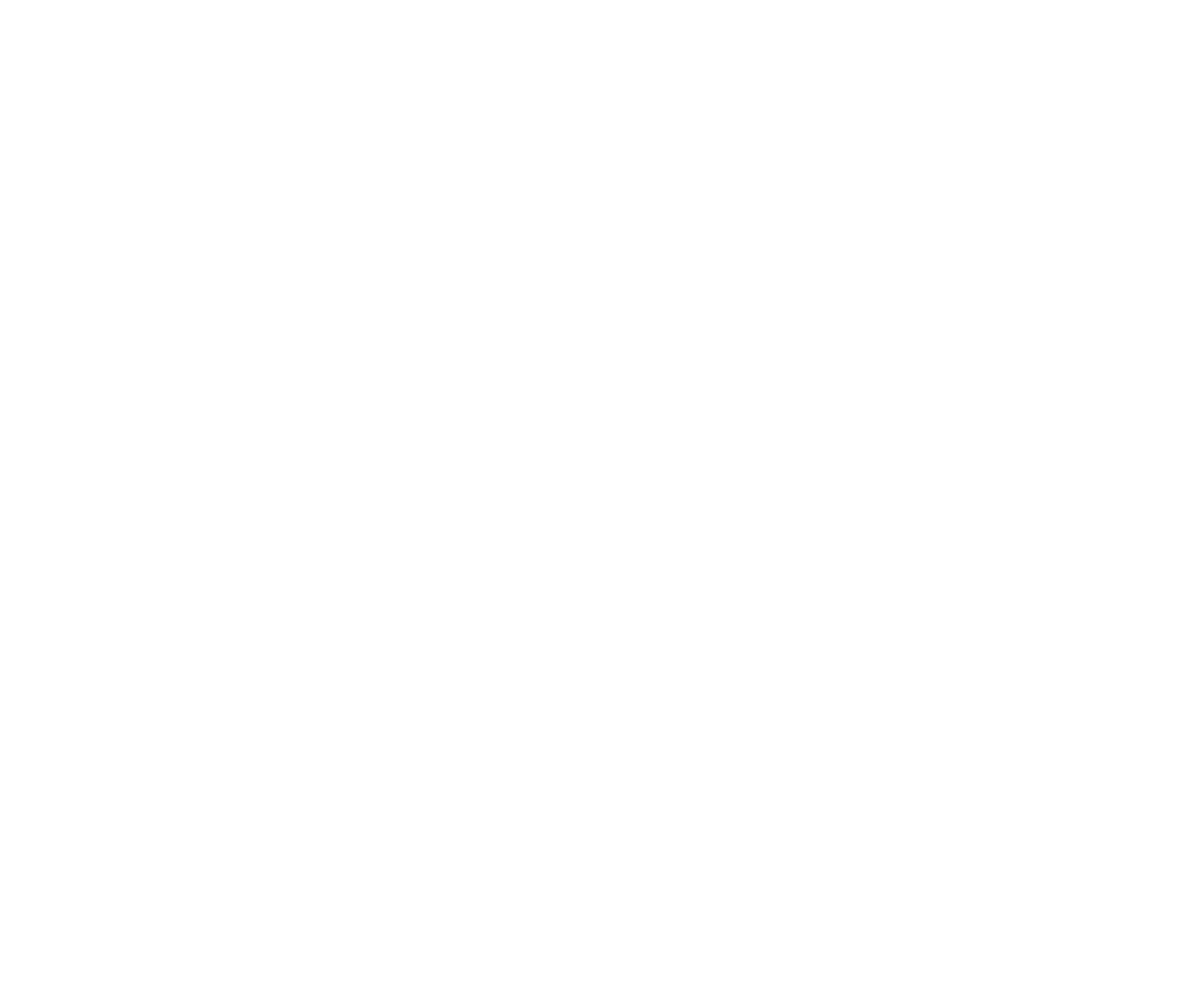
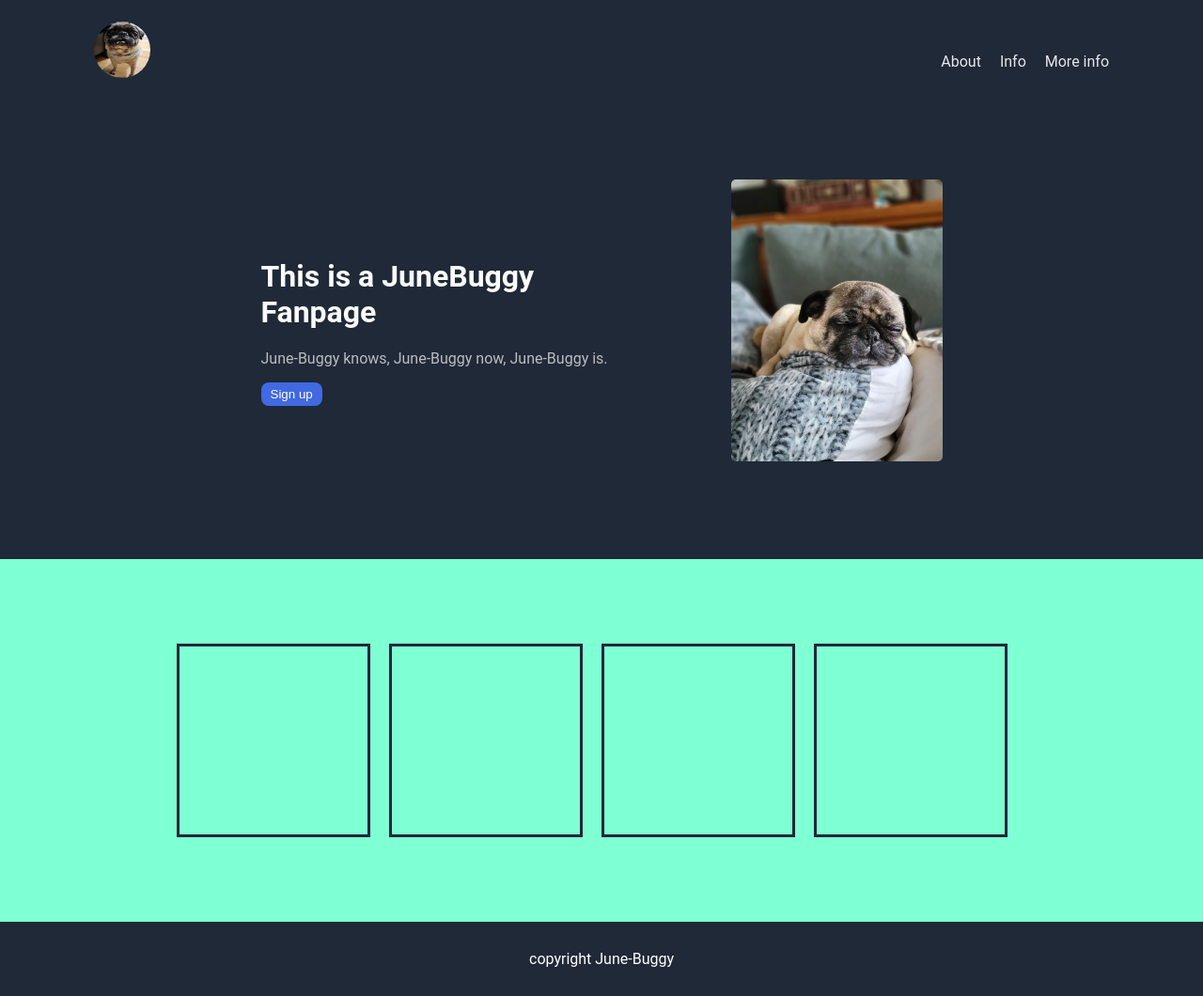
Before and after one commit to erusid/landing-page, a plain HTML site: page index.html in a window 1280 px wide. Shown: the whole page at 94% size. Before the commit the page ends 800 px from the top, so only its background shows below. Drawn offline with Linux system fonts and the light colour scheme.

Commit message:
added a bunch of stuff lol

```diff
--- a/index.html
+++ b/index.html
@@ -4,9 +4,40 @@
     <meta charset="UTF-8">
     <meta http-equiv="X-UA-Compatible" content="IE=edge">
     <meta name="viewport" content="width=device-width, initial-scale=1.0">
-    <title>Document</title>
+    <title>Landing Page</title>
+    <link rel="stylesheet" href="style.css">
 </head>
 <body>
+    <div class="header">
+      <div class="header_logo">
+        <img src="images/junie_header.jpeg" alt="june_header">
+      </div>
+        <ul>
+          <li><a href="#">About</a></li>
+          <li><a href="#">Info</a></li>
+          <li><a href="#">More info</a></li>
+        </ul>
+    </div>
+    <div class="content_top">
+        <div class="top_text">
+            <h1>This is a JuneBuggy Fanpage</h1>
+            <p>June-Buggy knows, June-Buggy now, June-Buggy is.
+            </p>
+            <button class="button_top">Sign up</button>
+        </div>
+        <div class="image">
+            <img src="images/june_top.jpeg" alt="Junie">
+        </div>
+    </div>
+    <div class="content1">
 
+        <div></div>
+        <div></div>
+        <div></div>
+        <div></div>
+    </div>
+    <div class="footer">
+        copyright June-Buggy
+    </div>
 </body>
 </html>
--- a/style.css
+++ b/style.css
@@ -0,0 +1,109 @@
+body {
+    font-family: Roboto, sans-serif;
+    display:flex;
+    flex-direction: column;
+    min-height: 100vh;
+    margin: auto;
+    text-align: center;
+}
+
+.header, ul{
+    background-color: #1F2937;
+    display: flex;
+    justify-content: space-between;
+    padding: auto;
+    align-items: center;
+    gap: 20px;
+    padding-left: 100px;
+    padding-right: 50px;
+    padding-top: 20px;
+
+}
+
+.header_logo {
+    color: #E5E7EB;
+    font-size: 24px;
+    font-weight: bold;
+
+}
+
+.header_logo img {
+    width: 60px;
+    height: 60px;
+    border-radius: 30px;
+}
+
+.content_top {
+    background-color: #1F2937;
+    display: flex;
+    padding: 100px;
+    align-items: center;
+    justify-content: center;
+}
+
+.top_text {
+    text-align: left;
+    flex-direction: column;
+    color: #fcfcfc;
+    padding-right: 100px;
+    flex-basis: 400px;
+}
+
+.button_top {
+    padding: 5px 10px 5px 10px;
+    background-color: royalblue;
+    color: white;
+    font-weight: 500;
+    border-radius: 8px;
+    border: none;
+    size: 10px;
+}
+
+h2 {
+    display: block;
+    margin-block-start: 0.83em;
+}
+
+.top_text p {
+    opacity: .7;
+}
+
+.image img{
+    width: auto;
+    height: 300px;
+    border-radius: 5px;
+}
+
+.content1 {
+    background-color: aquamarine;
+    padding: 90px;
+    justify-content: center;
+    display: flex;
+}
+
+.content1 div {
+    border: #1F2937;
+    padding: 100px;
+    border-style: solid;
+    display: flex;
+    flex-direction: row;
+    margin: 0px 20px 0px 0px;
+}
+
+
+ul {
+    list-style: none;
+    size: 18px;
+}
+
+a {
+    text-decoration: none;
+    color: #E5E7EB;
+    size: 18px;
+}
+
+.footer {
+    background-color: #1F2937;
+    color: white;
+    padding: 30px;
+}
```
Also changed, not shown: images/june_top.jpeg (added), images/junie_header.jpeg (added).
